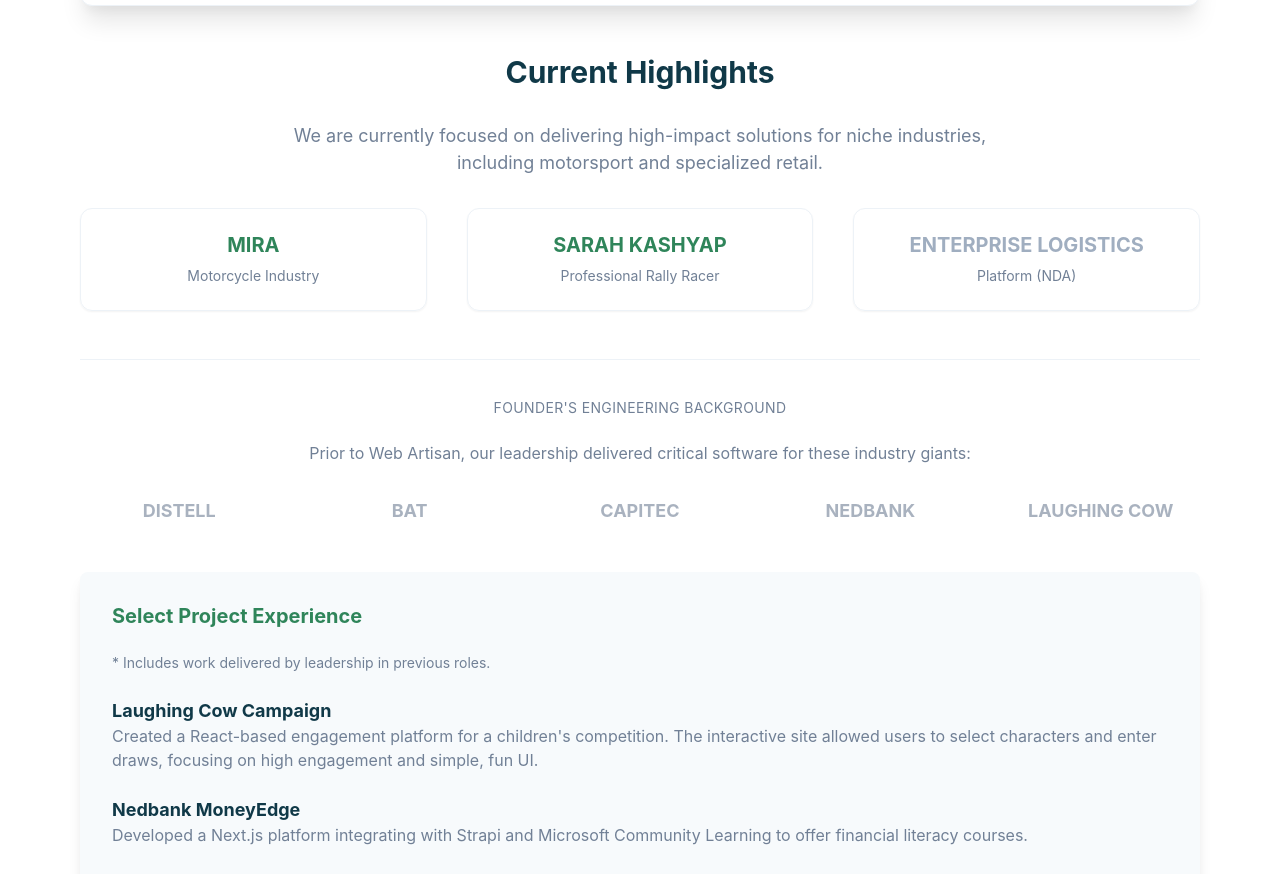
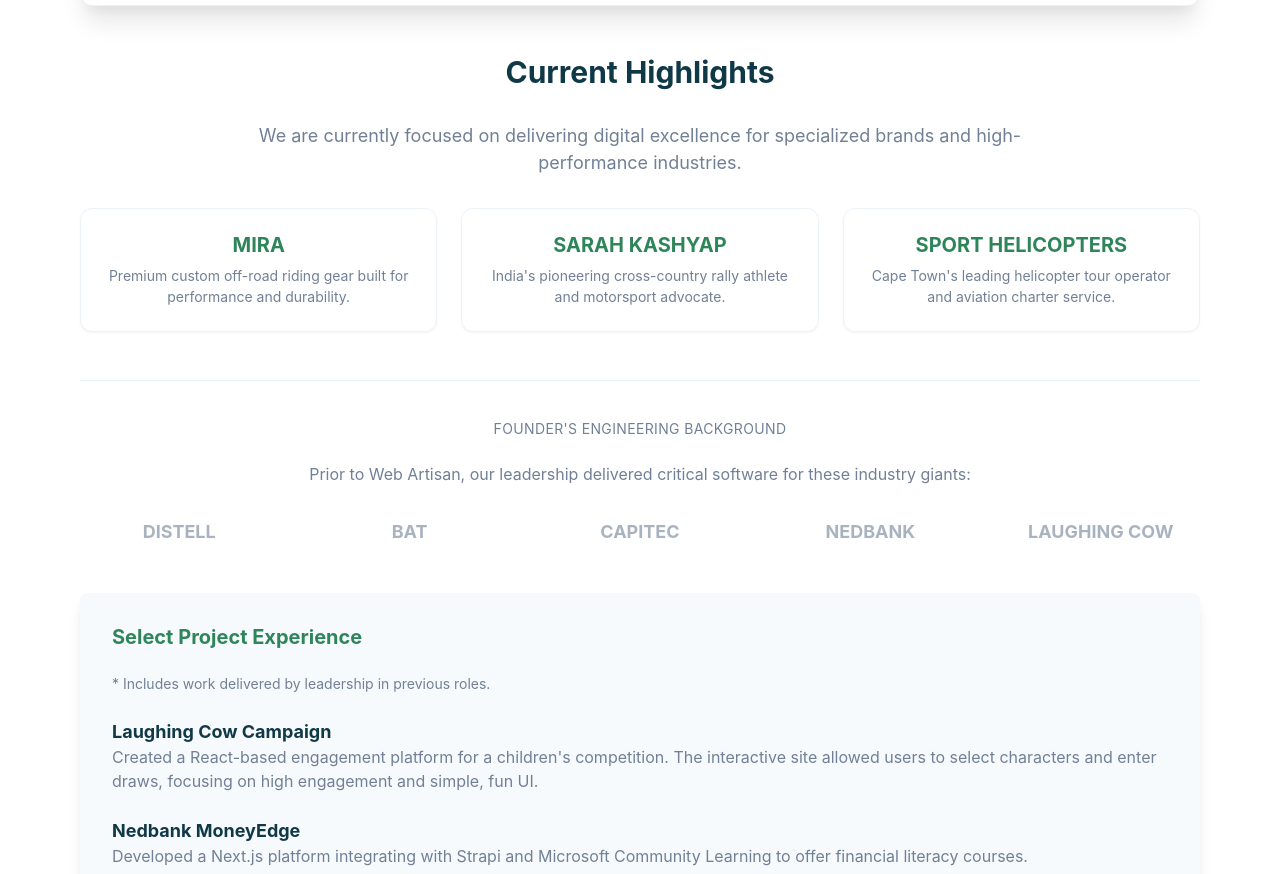
Before and after one commit to wernerbrynard/web-artisan, a Next.js app: page /about in a window 1280 px wide. Shown: the part 958-1832 px from the top of the page. Built offline with nearby package versions, Linux system fonts and the light colour scheme.

Commit message:
Update About page with linked clients and Sport Helicopters

```diff
--- a/src/app/about/page.js
+++ b/src/app/about/page.js
@@ -59,20 +59,62 @@
         <Box textAlign="center">
             <Heading size="lg" mb={8} color={'var(--main-color)'}>Current Highlights</Heading>
             <Text color={'var(--text-light-color)'} mb={8} fontSize={'lg'} maxW="3xl" mx="auto">
-                We are currently focused on delivering high-impact solutions for niche industries, including motorsport and specialized retail.
+                We are currently focused on delivering digital excellence for specialized brands and high-performance industries.
             </Text>
-            <SimpleGrid columns={{ base: 1, md: 3 }} spacing={10} alignItems="center" justifyContent="center">
-                <Box p={6} border="1px" borderColor="gray.100" rounded="xl" shadow="sm">
+            <SimpleGrid columns={{ base: 1, md: 3 }} spacing={6} alignItems="stretch">
+                <Box
+                    as="a"
+                    href="https://miragearco.com/"
+                    target="_blank"
+                    rel="noopener noreferrer"
+                    p={6}
+                    border="1px"
+                    borderColor="gray.100"
+                    rounded="xl"
+                    shadow="sm"
+                    transition="all 0.2s"
+                    _hover={{ shadow: 'md', borderColor: 'var(--accent-color)', transform: 'translateY(-2px)' }}
+                >
                     <Heading size="md" color={'var(--accent-color)'}>MIRA</Heading>
-                    <Text fontSize="sm" mt={2} color="gray.500">Motorcycle Industry</Text>
+                    <Text fontSize="sm" mt={2} color="gray.500">
+                        Premium custom off-road riding gear built for performance and durability.
+                    </Text>
                 </Box>
-                <Box p={6} border="1px" borderColor="gray.100" rounded="xl" shadow="sm">
+                <Box
+                    as="a"
+                    href="https://sarahkashyap.com/"
+                    target="_blank"
+                    rel="noopener noreferrer"
+                    p={6}
+                    border="1px"
+                    borderColor="gray.100"
+                    rounded="xl"
+                    shadow="sm"
+                    transition="all 0.2s"
+                    _hover={{ shadow: 'md', borderColor: 'var(--accent-color)', transform: 'translateY(-2px)' }}
+                >
                     <Heading size="md" color={'var(--accent-color)'}>SARAH KASHYAP</Heading>
-                    <Text fontSize="sm" mt={2} color="gray.500">Professional Rally Racer</Text>
+                    <Text fontSize="sm" mt={2} color="gray.500">
+                        India&apos;s pioneering cross-country rally athlete and motorsport advocate.
+                    </Text>
                 </Box>
-                <Box p={6} border="1px" borderColor="gray.100" rounded="xl" shadow="sm">
-                    <Heading size="md" color={'gray.400'}>ENTERPRISE LOGISTICS</Heading>
-                    <Text fontSize="sm" mt={2} color="gray.500">Platform (NDA)</Text>
+                <Box
+                    as="a"
+                    href="https://sporthelicopterscapetown.co.za/"
+                    target="_blank"
+                    rel="noopener noreferrer"
+                    p={6}
+                    border="1px"
+                    borderColor="gray.100"
+                    rounded="xl"
+                    shadow="sm"
+                    transition="all 0.2s"
+                    _hover={{ shadow: 'md', borderColor: 'var(--accent-color)', transform: 'translateY(-2px)' }}
+                >
+                    <Heading size="md" color={'var(--accent-color)'}>SPORT HELICOPTERS</Heading>
+                    <Text fontSize="sm" mt={2} color="gray.500">
+                        Cape Town&apos;s leading helicopter tour operator and aviation charter service.
+                    </Text>
                 </Box>
             </SimpleGrid>
         </Box>
```
Also changed, not shown: 1 other file (tests, documents, lock files or other folders).
